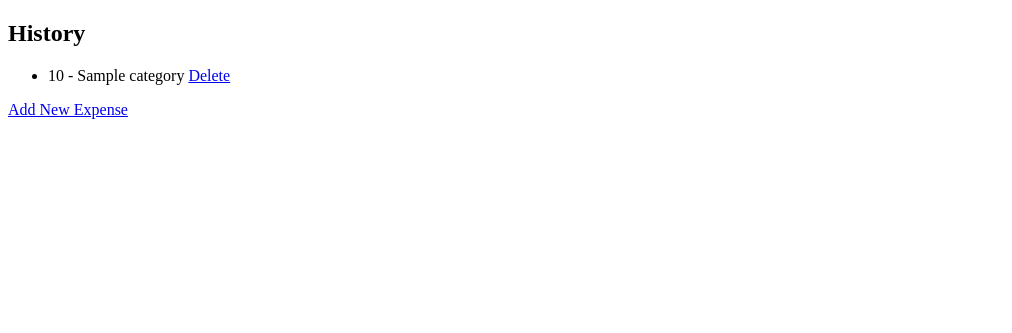
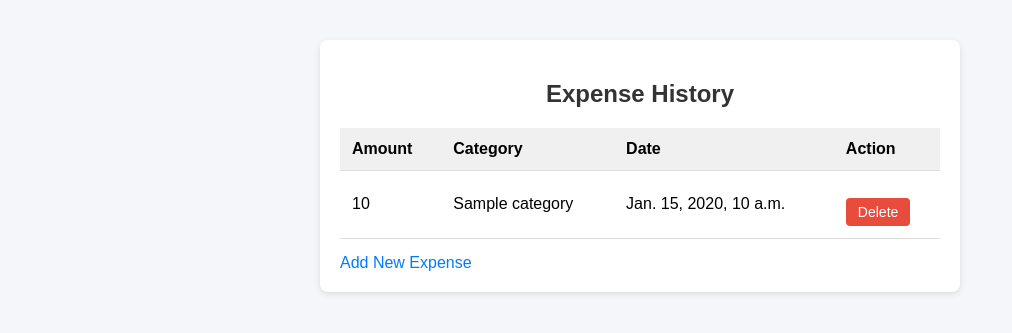
Before and after one commit to salma3110/Masroofy, a Django app: template expenses/templates/expenses/history.html in a window 1280 px wide. Shown: the top 333 px of the page, without its empty margins (0-1012 px from the left). Run offline with Django 5.2, Linux system fonts and the light colour scheme; the template is opened without the code that fills it: most values are stand-ins (such as "Sample title", 1, 10 or a date in 2020); data that the repository does not hold is empty.

Commit message:
Imrpve Html

```diff
--- a/expenses/apps.py
+++ b/expenses/apps.py
@@ -1,4 +1,3 @@
-
 from django.apps import AppConfig
 
 class ExpensesConfig(AppConfig):
--- a/expenses/templates/expenses/history.html
+++ b/expenses/templates/expenses/history.html
@@ -2,23 +2,87 @@
 <html>
 <head>
     <title>Expense History</title>
+    <style>
+        body {
+            font-family: Arial, sans-serif;
+            background: #f4f6f9;
+            margin: 40px;
+        }
+        h2 {
+            color: #333;
+            text-align: center;
+        }
+        .container {
+            background: #fff;
+            padding: 20px;
+            border-radius: 8px;
+            box-shadow: 0 2px 6px rgba(0,0,0,0.1);
+            max-width: 600px;
+            margin: auto;
+        }
+        table {
+            width: 100%;
+            border-collapse: collapse;
+            margin-top: 15px;
+        }
+        th, td {
+            padding: 12px;
+            border-bottom: 1px solid #ddd;
+            text-align: left;
+        }
+        th {
+            background: #f0f0f0;
+        }
+        .delete-btn {
+            color: #fff;
+            background: #e74c3c;
+            padding: 6px 12px;
+            border-radius: 4px;
+            text-decoration: none;
+            font-size: 14px;
+        }
+        .delete-btn:hover {
+            background: #c0392b;
+        }
+        a {
+            display: inline-block;
+            margin-top: 15px;
+            color: #007BFF;
+            text-decoration: none;
+        }
+        a:hover {
+            text-decoration: underline;
+        }
+    </style>
 </head>
 <body>
 
-<h2>History</h2>
+<div class="container">
+    <h2>Expense History</h2>
 
-<ul>
-{% for log in logs %}
-    <li>
-        {{ log.amount }} - {{ log.category.name }}
-        <a href="{% url 'delete' log.id %}">Delete</a> <!-- ✅ use url tag -->
-    </li>
-{% empty %}
-    <li>No expenses found.</li>
-{% endfor %}
-</ul>
+    {% if logs %}
+    <table>
+        <tr>
+            <th>Amount</th>
+            <th>Category</th>
+            <th>Date</th>
+            <th>Action</th>
+        </tr>
+        {% for log in logs %}
+        <tr>
+            <td>{{ log.amount }}</td>
+            <td>{{ log.category.name }}</td>
+            <td>{{ log.date }}</td>
+            <td><a href="{% url 'delete' log.id %}" class="delete-btn">Delete</a></td>
+        </tr>
+        {% endfor %}
+    </table>
+    {% else %}
+        <p>No expenses found.</p>
+    {% endif %}
 
-<a href="{% url 'add' %}">Add New Expense</a>
+    <a href="{% url 'add' %}">Add New Expense</a>
+</div>
 
 </body>
 </html>
```
Also changed, not shown: expenses/templates/expenses/add_expense.html (+6 -3 lines), db.sqlite3.
